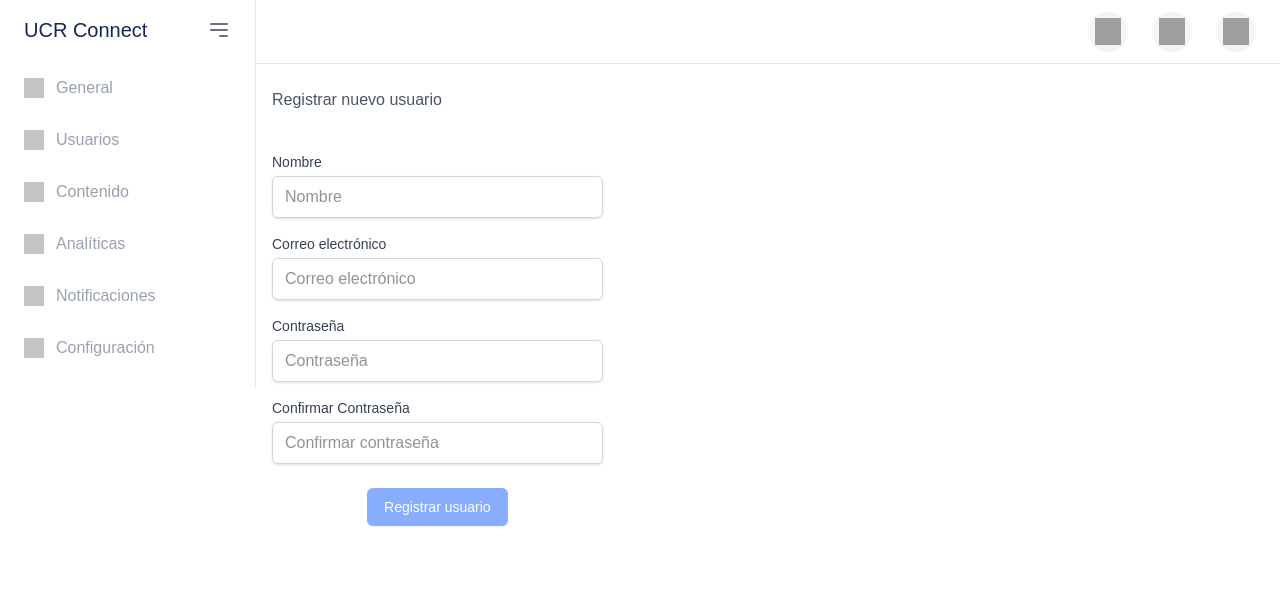
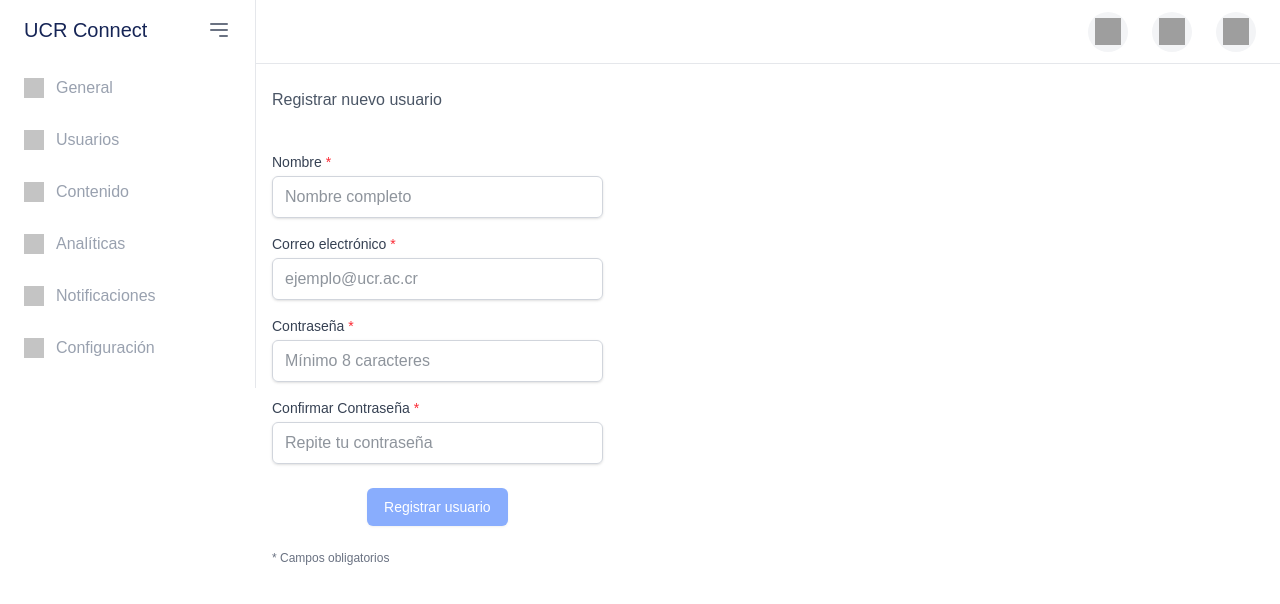
Before and after one commit to ToughKnee/MyDevops-Web, a Next.js app in the folder ucrconnect-dashboard/: page /users/register in a window 1280 px wide. Shown: the top 604 px of the page. Built offline with nearby package versions, Linux system fonts and the light colour scheme; grey boxes are pictures that could not be loaded.

Commit message:
fix(auth): strengthen form validation on user creation

```diff
--- a/ucrconnect-dashboard/src/app/(dashboard)/users/register/page.tsx
+++ b/ucrconnect-dashboard/src/app/(dashboard)/users/register/page.tsx
@@ -2,6 +2,22 @@
 
 import { useState } from 'react';
 import { useEffect } from 'react';
+
+// Form error types
+type FormErrors = {
+    name?: string;
+    email?: string;
+    password?: string;
+    confirmPassword?: string;
+};
+
+// Validation status Types
+type ValidationState = {
+    name: boolean;
+    email: boolean;
+    password: boolean;
+    confirmPassword: boolean;
+};
 
 export default function RegisterUser() {
     const [formData, setFormData] = useState({
@@ -11,23 +27,108 @@ export default function RegisterUser() {
         confirmPassword: '',
     });
 
-  const [error, setError] = useState('');
+    const [errors, setErrors] = useState<FormErrors>({});
+    const [touched, setTouched] = useState<ValidationState>({
+        name: false,
+        email: false,
+        password: false,
+        confirmPassword: false,
+    });
     const [successMessage, setSuccessMessage] = useState('');
     const [emailAvailable, setEmailAvailable] = useState<boolean | null>(null);
+    const [isSubmitting, setIsSubmitting] = useState(false);
 
-  const isFormValid =
-  formData.name.trim() !== '' &&
-  formData.password !== '' &&
-  formData.confirmPassword !== '' &&
-  formData.password === formData.confirmPassword &&
-  emailAvailable === true;
+    // Configuring Validation
+    const validationConfig = {
+        name: {
+            required: true,
+            minLength: 3,
+            maxLength: 25,
+        },
+        email: {
+            required: true,
+            maxLength: 100,
+            pattern: /^[^\s@]+@ucr\.ac\.cr$/
+        },
+        password: {
+            required: true,
+            minLength: 8,
+            maxLength: 50,
+        },
+    };
 
-  // Check if email is available
+    // Check specific form entry
+    const validateField = (name: string, value: string): string => {
+        const config = validationConfig[name as keyof typeof validationConfig];
+
+        if (!value && config?.required) {
+            return `El campo ${name === 'confirmPassword' ? 'confirmar contraseña' : name} es obligatorio`;
+        }
+
+        if (name === 'name') {
+            if (value.length < config.minLength) {
+                return `El nombre debe tener al menos ${config.minLength} caracteres`;
+            }
+            if (value.length > config.maxLength) {
+                return `El nombre no puede tener más de ${config.maxLength} caracteres`;
+            }
+        }
+
+        if (name === 'email') {
+            if (value && !config.pattern.test(value)) {
+                return 'Formato de correo electrónico inválido';
+            }
+            if (value.length > config.maxLength) {
+                return `El correo no puede tener más de ${config.maxLength} caracteres`;
+            }
+        }
+
+        if (name === 'password') {
+            if (value.length < config.minLength) {
+                return `La contraseña debe tener al menos ${config.minLength} caracteres`;
+            }
+            if (value.length > config.maxLength) {
+                return `La contraseña no puede tener más de ${config.maxLength} caracteres`;
+            }
+        }
+
+        if (name === 'confirmPassword' && value !== formData.password) {
+            return 'Las contraseñas no coinciden';
+        }
+
+        return '';
+    };
+
+    // Validate all entries in form
+    const validateForm = (): FormErrors => {
+        const newErrors: FormErrors = {};
+
+        Object.keys(formData).forEach((key) => {
+            const fieldName = key as keyof typeof formData;
+            const error = validateField(fieldName, formData[fieldName]);
+            if (error) {
+                newErrors[fieldName] = error;
+            }
+        });
+
+        return newErrors;
+    };
+
+    // Check if its valid
+    const isFormValid = (): boolean => {
+        const formErrors = validateForm();
+        return Object.keys(formErrors).length === 0 && emailAvailable === true;
+    };
+
+    // Check email
     useEffect(() => {
         setEmailAvailable(null);
+
+        if (!formData.email || validateField('email', formData.email)) {
+            return;
+        }
+
         const timeoutId = setTimeout(async () => {
-      if (!formData.email) return;
-
             try {
             // Uncomment and adapt the following lines to use the actual API endpoint
               //const res = await fetch(`/api/users/check-email?email=${formData.email}`);
@@ -63,39 +164,78 @@ export default function RegisterUser() {
             [name]: value,
         }));
 
-    if ((name === "password" || name === "confirmPassword")) {
-      const otherPassword = name === "password" ? formData.confirmPassword : formData.password;
-
-      if (value && otherPassword && value !== otherPassword) {
-        setError("Las contraseñas no coinciden");
-      } else {
-        setError("");
-      }
+        // Validate when detecting change
+        if (touched[name as keyof ValidationState]) {
+            const error = validateField(name, value);
+            setErrors(prev => ({
+                ...prev,
+                [name]: error,
+            }));
         }
     };
 
-  const handleSubmit = (e: React.FormEvent) => {
+    // Handle blur
+    const handleBlur = (e: React.FocusEvent<HTMLInputElement>) => {
+        const { name } = e.target;
+
+        setTouched(prev => ({
+            ...prev,
+            [name]: true,
+        }));
+
+        const error = validateField(name, formData[name as keyof typeof formData]);
+        setErrors(prev => ({
+            ...prev,
+            [name]: error,
+        }));
+    };
+
+    const handleSubmit = async (e: React.FormEvent) => {
         e.preventDefault();
 
-    if (formData.password !== formData.confirmPassword) {
-      setError("Las contraseñas no coinciden");
+        // Set all entries as touched
+        setTouched({
+            name: true,
+            email: true,
+            password: true,
+            confirmPassword: true,
+        });
+
+        const formErrors = validateForm();
+        setErrors(formErrors);
+
+        // No errors and Email available
+        if (Object.keys(formErrors).length > 0 || emailAvailable !== true) {
             return;
         }
+
+        setIsSubmitting(true);
+
         try {
-
             // Fetch API to register user
             console.log(formData);
             setSuccessMessage("Usuario registrado correctamente.");
             setFormData({ name: '', email: '', password: '', confirmPassword: '' });
-      setError('');
+            setErrors({});
+            setTouched({
+                name: false,
+                email: false,
+                password: false,
+                confirmPassword: false,
+            });
 
             setTimeout(() => {
                 setSuccessMessage("");
             }, 3000);
         } catch (err) {
-      setError("Ocurrió un error al registrar el usuario.");
+            console.error('Error al registrar usuario:', err);
+            setErrors(prev => ({
+                ...prev,
+                form: "Ocurrió un error al registrar el usuario.",
+            }));
+        } finally {
+            setIsSubmitting(false);
         }
-
     };
 
     return (
@@ -104,67 +244,91 @@ export default function RegisterUser() {
             <div className="mt-10 w-full sm:w-11/12 md:w-3/4 lg:w-1/3">
                 <form onSubmit={handleSubmit} className="flex flex-col gap-4 text-gray-800">
                     <div>
-            <label htmlFor="name" className="block text-sm font-medium text-gray-700"> Nombre </label>
+                        <label htmlFor="name" className="block text-sm font-medium text-gray-700">
+                            Nombre <span className="text-red-500">*</span>
+                        </label>
                         <input
                             id="name"
                             name="name"
                             type="text"
-              placeholder="Nombre"
+                            placeholder="Nombre completo"
                             value={formData.name}
                             onChange={handleChange}
-              required
-              className="mt-1 w-full block px-3 py-2 border border-gray-300 rounded-md shadow-sm focus:outline-none focus:ring-blue-500 focus:border-blue-500"
+                            onBlur={handleBlur}
+                            maxLength={validationConfig.name.maxLength}
+                            className={`mt-1 w-full block px-3 py-2 border ${errors.name ? 'border-red-500' : 'border-gray-300'} rounded-md shadow-sm focus:outline-none focus:ring-blue-500 focus:border-blue-500`}
                         />
+                        {errors.name && touched.name && (
+                            <p className="text-red-500 text-sm mt-1">{errors.name}</p>
+                        )}
                     </div>
+
                     <div>
-            <label htmlFor="email" className="block text-sm font-medium text-gray-700"> Correo electrónico </label>
+                        <label htmlFor="email" className="block text-sm font-medium text-gray-700">
+                            Correo electrónico <span className="text-red-500">*</span>
+                        </label>
                         <input
                             id="email"
                             name="email"
                             type="email"
-              placeholder="Correo electrónico"
+                            placeholder="ejemplo@ucr.ac.cr"
                             value={formData.email}
                             onChange={handleChange}
-              required
-              className="mt-1 w-full block px-3 py-2 border border-gray-300 rounded-md shadow-sm focus:outline-none focus:ring-blue-500 focus:border-blue-500"
+                            onBlur={handleBlur}
+                            maxLength={validationConfig.email.maxLength}
+                            className={`mt-1 w-full block px-3 py-2 border ${errors.email || emailAvailable === false ? 'border-red-500' : 'border-gray-300'} rounded-md shadow-sm focus:outline-none focus:ring-blue-500 focus:border-blue-500`}
                         />
-            {formData.email && (
-              <p className={`text-sm ${emailAvailable === true ? 'text-green-500' : 'text-red-500'}`}>
+                        {errors.email && touched.email && (
+                            <p className="text-red-500 text-sm mt-1">{errors.email}</p>
+                        )}
+                        {formData.email && !errors.email && touched.email && (
+                            <p className={`text-sm mt-1 ${emailAvailable === true ? 'text-green-500' : emailAvailable === false ? 'text-red-500' : 'text-gray-500'}`}>
                                 {emailAvailable === true
                                     ? 'Correo disponible'
                                     : emailAvailable === false
                                         ? 'Este correo ya está registrado'
-                  : ''}
+                                        : 'Verificando disponibilidad...'}
                             </p>
                         )}
                     </div>
+
                     <div>
-            <label htmlFor="password" className="block text-sm font-medium text-gray-700"> Contraseña </label>
+                        <label htmlFor="password" className="block text-sm font-medium text-gray-700">
+                            Contraseña <span className="text-red-500">*</span>
+                        </label>
                         <input
                             id="password"
                             name="password"
                             type="password"
-              placeholder="Contraseña"
+                            placeholder="Mínimo 8 caracteres"
                             value={formData.password}
                             onChange={handleChange}
-              required
-              className="mt-1 w-full block px-3 py-2 border border-gray-300 rounded-md shadow-sm focus:outline-none focus:ring-blue-500 focus:border-blue-500"
+                            onBlur={handleBlur}
+                            maxLength={validationConfig.password.maxLength}
+                            className={`mt-1 w-full block px-3 py-2 border ${errors.password ? 'border-red-500' : 'border-gray-300'} rounded-md shadow-sm focus:outline-none focus:ring-blue-500 focus:border-blue-500`}
                         />
+                        {errors.password && touched.password && (
+                            <p className="text-red-500 text-sm mt-1">{errors.password}</p>
+                        )}
                     </div>
+
                     <div>
-            <label htmlFor="confirmPassword" className="block text-sm font-medium text-gray-700">Confirmar Contraseña</label>
+                        <label htmlFor="confirmPassword" className="block text-sm font-medium text-gray-700">
+                            Confirmar Contraseña <span className="text-red-500">*</span>
+                        </label>
                         <input
                             id="confirmPassword"
+                            name="confirmPassword"
                             type="password"
-              name="confirmPassword"
-              placeholder="Confirmar contraseña"
+                            placeholder="Repite tu contraseña"
                             value={formData.confirmPassword}
                             onChange={handleChange}
-              required
-              className="mt-1 w-full block px-3 py-2 border border-gray-300 rounded-md shadow-sm focus:outline-none focus:ring-blue-500 focus:border-blue-500"
+                            onBlur={handleBlur}
+                            maxLength={validationConfig.password.maxLength}
+                            className={`mt-1 w-full block px-3 py-2 border ${errors.confirmPassword ? 'border-red-500' : 'border-gray-300'} rounded-md shadow-sm focus:outline-none focus:ring-blue-500 focus:border-blue-500`}
                         />
-            {error && (
-              <p className="text-red-500 text-sm mt-1">{error}</p>
+                        {errors.confirmPassword && touched.confirmPassword && (
+                            <p className="text-red-500 text-sm mt-1">{errors.confirmPassword}</p>
                         )}
                     </div>
 
@@ -172,13 +336,24 @@ export default function RegisterUser() {
                         <button
                             type="submit"
                             className="mt-2 w-auto py-2 px-4 border border-transparent rounded-md shadow-sm text-sm font-medium text-white bg-blue-600 cursor-pointer hover:bg-blue-700 disabled:opacity-50 disabled:cursor-not-allowed"
-              disabled={!isFormValid}
-              title={!isFormValid ? 'Asegurese de completar todos los campos correctamente' : ''}
+                            disabled={!isFormValid() || isSubmitting}
+                            title={!isFormValid() ? 'Complete todos los campos correctamente' : ''}
                         >
-              Registrar usuario
+                            {isSubmitting ? 'Registrando...' : 'Registrar usuario'}
                         </button>
                     </div>
-          {successMessage && <p className="text-green-600 text-sm mt-2">{successMessage}</p>}
+
+                    {errors.form && (
+                        <p className="text-red-500 text-sm mt-2 text-center">{errors.form}</p>
+                    )}
+
+                    {successMessage && (
+                        <p className="text-green-600 text-sm mt-2 text-center">{successMessage}</p>
+                    )}
+
+                    <div className="text-xs text-gray-500 mt-2">
+                        <p>* Campos obligatorios</p>
+                    </div>
                 </form>
             </div>
         </div>
```
Lines whose indentation alone changed are shown as unchanged.
